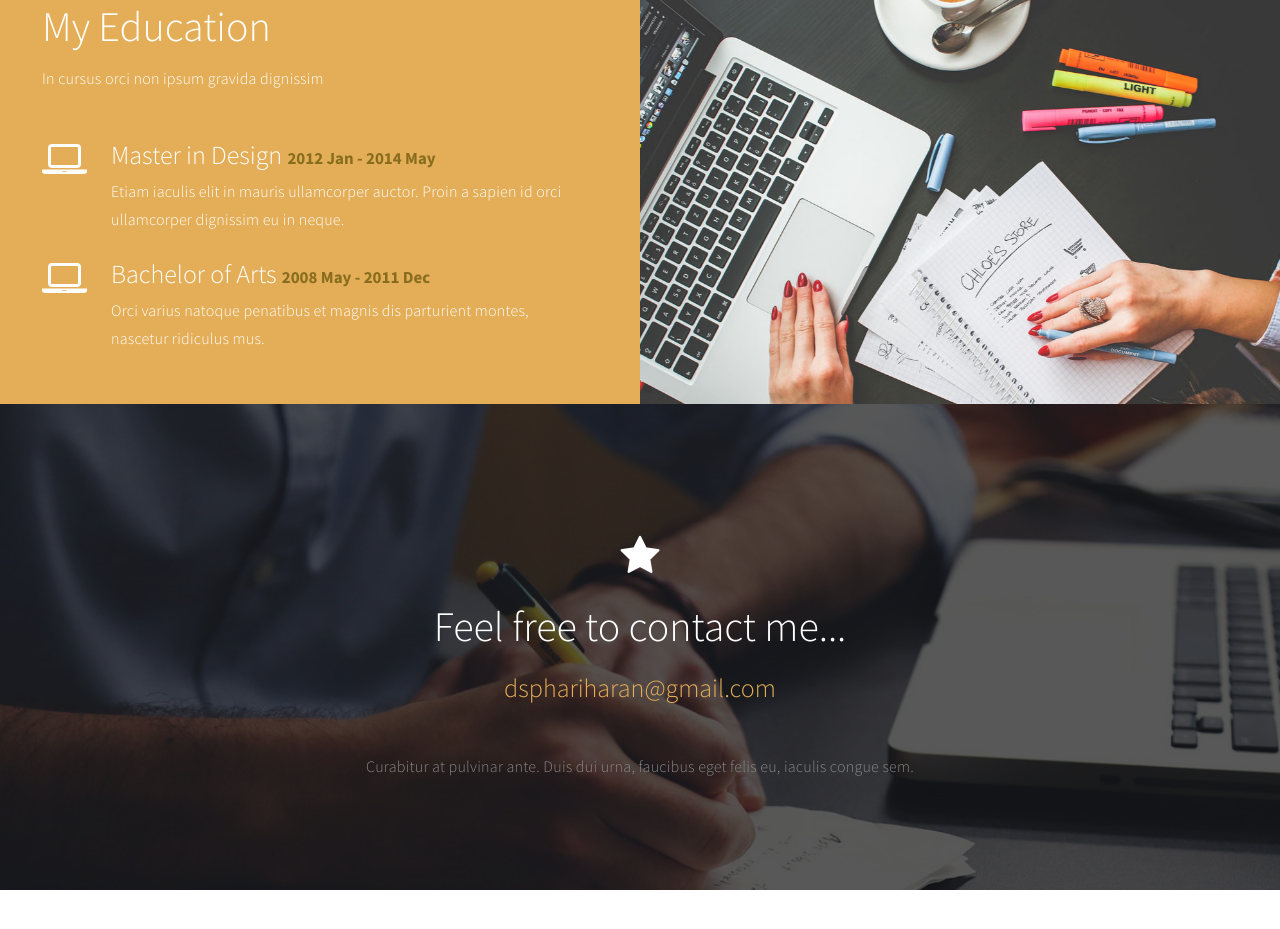
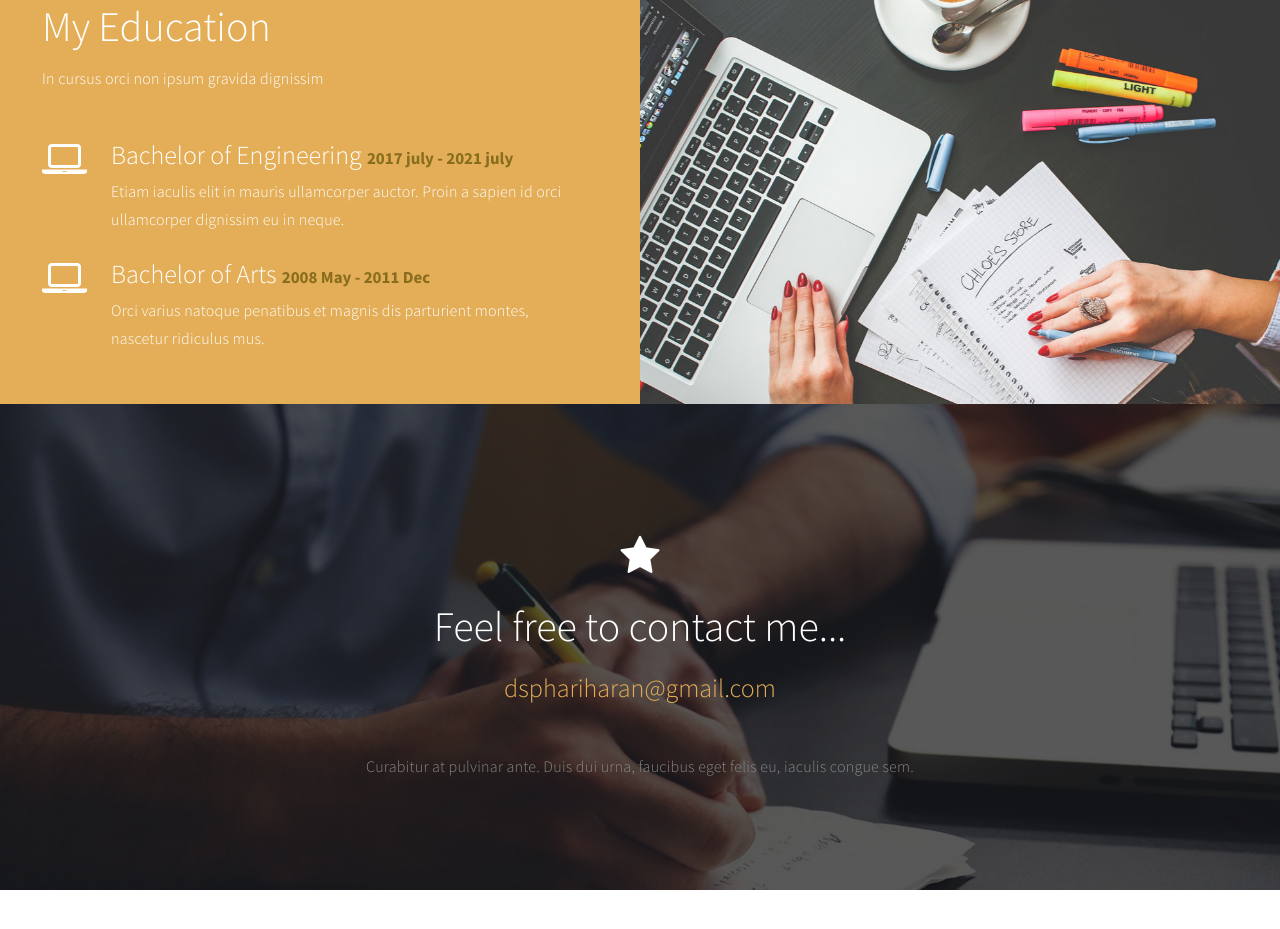
Before and after one commit to itzharis/hariharan.github.io, a plain HTML site: page index.html in a window 1280 px wide. Shown: the part 1979-2908 px from the top of the page. Drawn offline with Linux system fonts and the light colour scheme.

Commit message:
new change

```diff
--- a/index.html
+++ b/index.html
@@ -257,7 +257,7 @@ http://www.templatemo.com/tm-498-stimulus
                                    <i class="fa fa-laptop"></i>
                               </div>
                               <div class="media-body">
-                                   <h3 class="media-heading">Master in Design <small>2012 Jan - 2014 May</small></h3>
+                                   <h3 class="media-heading">Bachelor of Engineering <small>2017 july - 2021 july</small></h3>
                                    <p class="color-white">Etiam iaculis elit in mauris ullamcorper auctor. Proin a sapien id orci ullamcorper dignissim eu in neque. </p>
                               </div>
                          </div>
```
